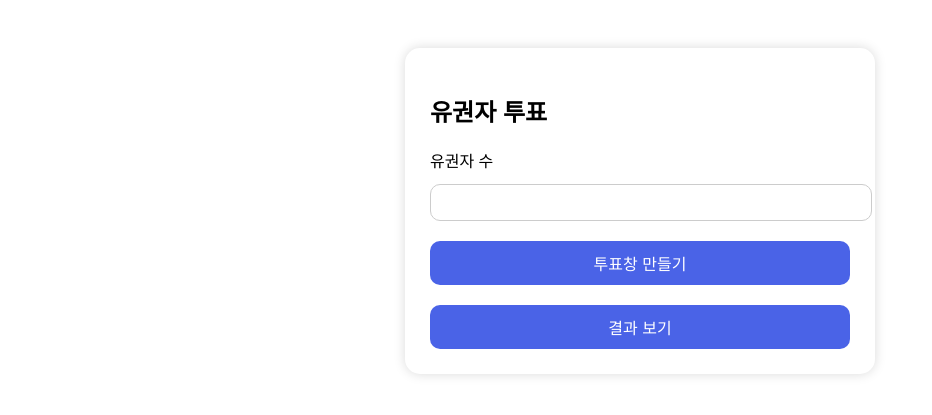
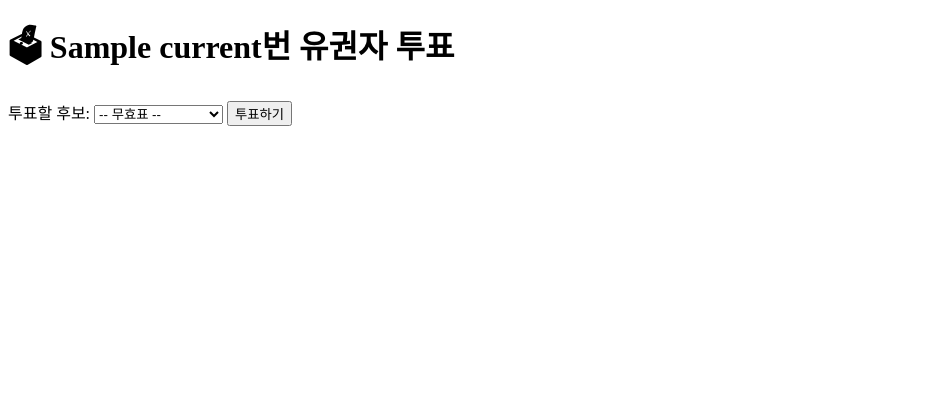
Before and after one commit to hsh2642-del/vote.app, a Flask app: template templates/vote.html in a window 1280 px wide. Shown: the top 415 px of the page, without its empty margins (0-932 px from the left). Run offline with Flask 3, Linux system fonts and the light colour scheme; the template is opened without the code that fills it: most values are stand-ins (such as "Sample title", 1, 10 or a date in 2020).

Commit message:
vote.html

```diff
--- a/templates/vote.html
+++ b/templates/vote.html
@@ -1,51 +1,24 @@
 <!DOCTYPE html>
 <html>
 <head>
+    <meta charset="UTF-8">
     <title>투표하기</title>
-    <style>
-        body { font-family: sans-serif; display: flex; justify-content: center; padding-top: 40px; }
-        .card { width: 420px; padding: 25px; border-radius: 15px; box-shadow: 0 0 12px rgba(0,0,0,0.15); }
-        select, input, button { width: 100%; padding: 10px; margin-top: 12px; border-radius: 10px; border: 1px solid #ccc; }
-        button { background: #4A63E7; color: white; border: none; font-size: 16px; cursor: pointer; margin-top: 20px; }
-    </style>
 </head>
 <body>
-    <div class="card">
-        <h2>유권자 투표</h2>
+    <h1>🗳 {{ current }}번 유권자 투표</h1>
 
-        <form action="/vote" method="POST">
-            <label>유권자 수</label>
-            <input type="number" name="voter_count" required min="1" max="100" id="voter_count">
+    <form action="/vote" method="post">
+        <input type="hidden" name="current" value="{{ current }}">
 
-            <!-- 후보 이름 리스트 숨겨서 전달 -->
-            {% for c in candidates %}
-                <input type="hidden" name="candidate_names" value="{{ c }}">
+        <label>투표할 후보:</label>
+        <select name="candidate">
+            <option value="">-- 무효표 --</option>   <!-- 무효표 선택 -->
+            {% for name in candidates %}
+                <option value="{{ name }}">{{ name }}</option>
             {% endfor %}
+        </select>
 
-            <div id="vote_inputs"></div>
-
-            <button type="button" onclick="generateVotes()">투표창 만들기</button>
-            <button type="submit">결과 보기</button>
-        </form>
-    </div>
-
-    <script>
-        function generateVotes() {
-            let voters = document.getElementById("voter_count").value;
-            let box = document.getElementById("vote_inputs");
-            let candidateList = [{% for c in candidates %}"{{ c }}",{% endfor %}];
-
-            box.innerHTML = "";
-
-            for (let i = 0; i < voters; i++) {
-                let html = `<p>유권자 ${i+1}</p><select name="vote_${i}">`;
-                candidateList.forEach(c => {
-                    html += `<option value="${c}">${c}</option>`;
-                });
-                html += `</select>`;
-                box.innerHTML += html;
-            }
-        }
-    </script>
+        <button type="submit">투표하기</button>
+    </form>
 </body>
 </html>
```
